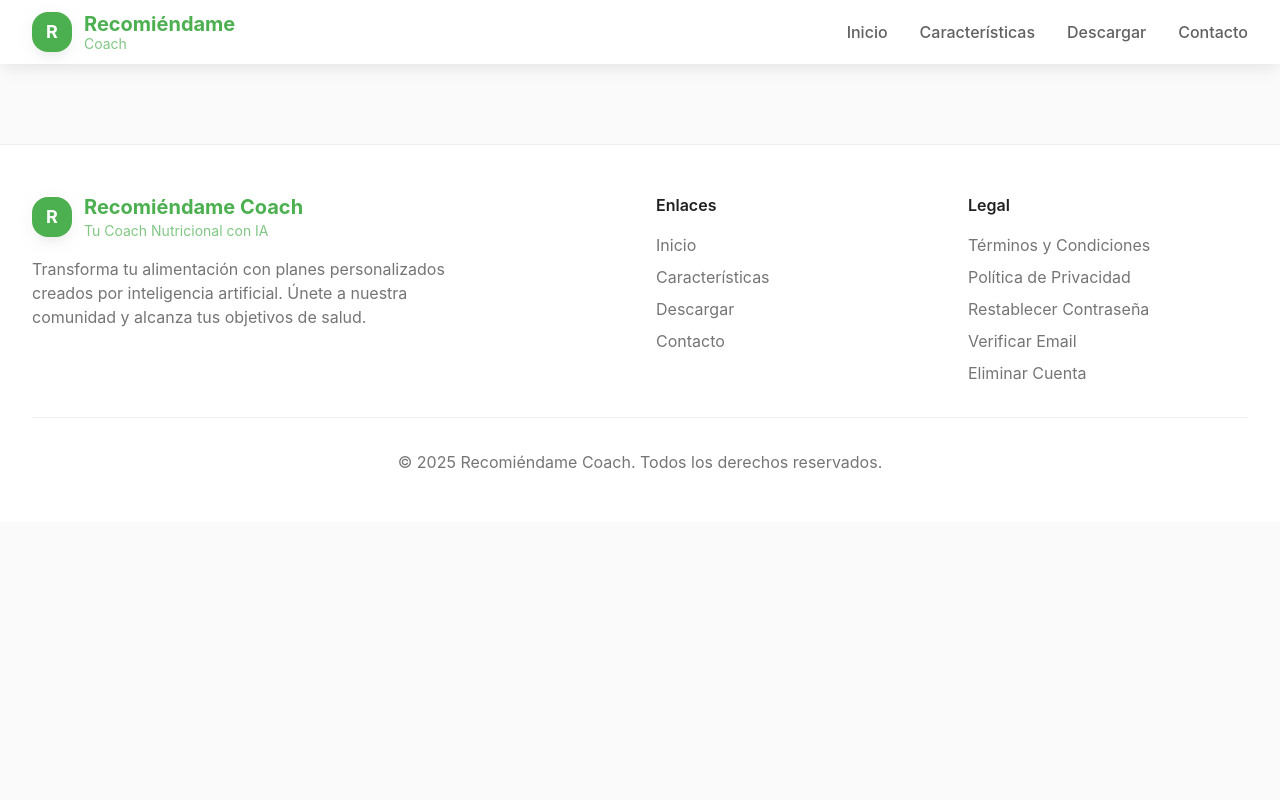
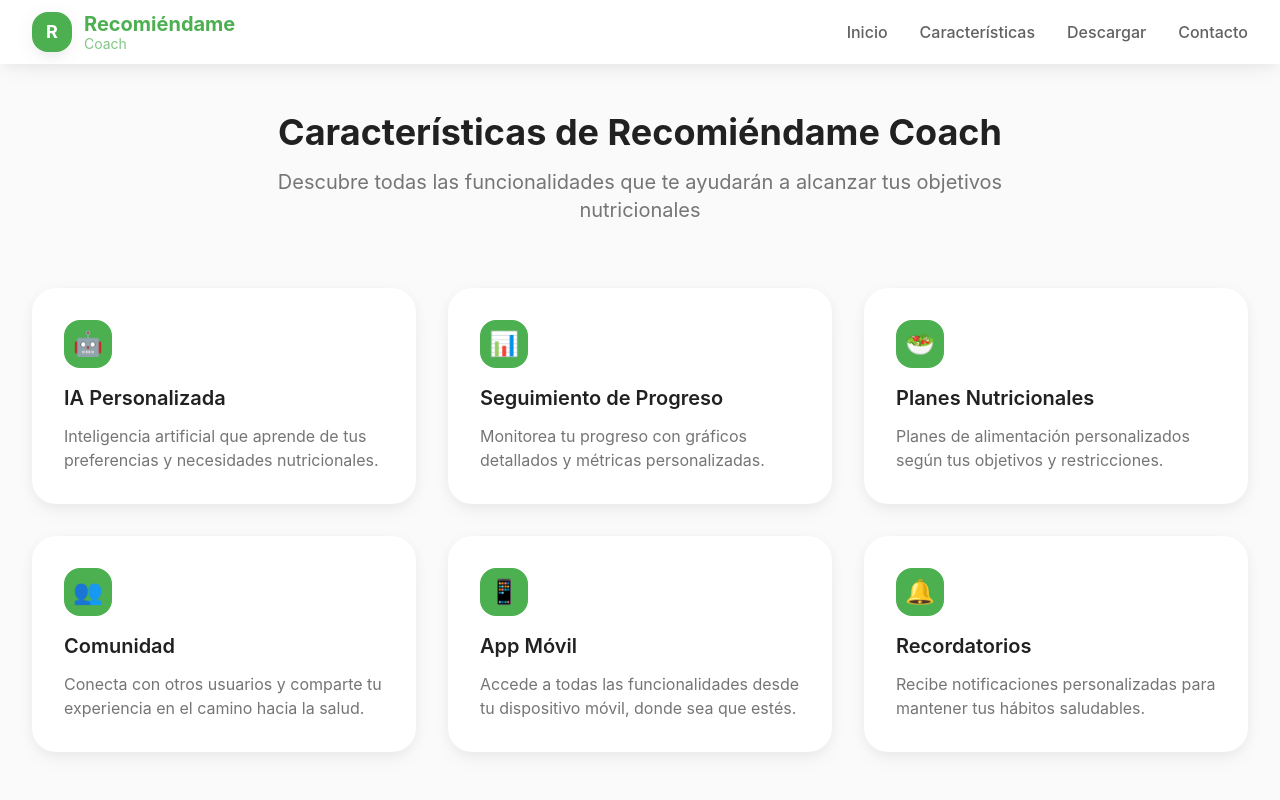
Before and after one commit to koki198977/recomiendame-pelis, a Nuxt app: page /features in a window 1280 px wide. Shown: the top 800 px of the page. Built offline with nearby package versions, Linux system fonts and the light colour scheme.

Commit message:
fix prerender

```diff
--- a/nuxt.config.ts
+++ b/nuxt.config.ts
@@ -7,7 +7,8 @@ export default defineNuxtConfig({
   css: ['~/assets/css/main.css'],
   nitro: {
     prerender: {
-      routes: ['/sitemap.xml']
+      failOnError: false,
+      crawlLinks: true
     }
   },
   app: {
--- /dev/null
+++ b/pages/features.vue
@@ -0,0 +1,100 @@
+<template>
+  <div class="min-h-screen bg-gray-50 py-12">
+    <div class="max-w-7xl mx-auto px-4 sm:px-6 lg:px-8">
+      <!-- Header -->
+      <div class="text-center mb-16">
+        <h1 class="text-4xl font-bold text-gray-900 mb-4">
+          Características de Recomiéndame Coach
+        </h1>
+        <p class="text-xl text-gray-600 max-w-3xl mx-auto">
+          Descubre todas las funcionalidades que te ayudarán a alcanzar tus objetivos nutricionales
+        </p>
+      </div>
+
+      <!-- Features Grid -->
+      <div class="grid md:grid-cols-2 lg:grid-cols-3 gap-8 mb-16">
+        <div class="bg-white rounded-2xl p-8 shadow-soft">
+          <div class="w-12 h-12 bg-primary-500 rounded-xl flex items-center justify-center mb-4">
+            <span class="text-white text-2xl">🤖</span>
+          </div>
+          <h3 class="text-xl font-semibold text-gray-900 mb-3">IA Personalizada</h3>
+          <p class="text-gray-600">
+            Inteligencia artificial que aprende de tus preferencias y necesidades nutricionales.
+          </p>
+        </div>
+
+        <div class="bg-white rounded-2xl p-8 shadow-soft">
+          <div class="w-12 h-12 bg-primary-500 rounded-xl flex items-center justify-center mb-4">
+            <span class="text-white text-2xl">📊</span>
+          </div>
+          <h3 class="text-xl font-semibold text-gray-900 mb-3">Seguimiento de Progreso</h3>
+          <p class="text-gray-600">
+            Monitorea tu progreso con gráficos detallados y métricas personalizadas.
+          </p>
+        </div>
+
+        <div class="bg-white rounded-2xl p-8 shadow-soft">
+          <div class="w-12 h-12 bg-primary-500 rounded-xl flex items-center justify-center mb-4">
+            <span class="text-white text-2xl">🥗</span>
+          </div>
+          <h3 class="text-xl font-semibold text-gray-900 mb-3">Planes Nutricionales</h3>
+          <p class="text-gray-600">
+            Planes de alimentación personalizados según tus objetivos y restricciones.
+          </p>
+        </div>
+
+        <div class="bg-white rounded-2xl p-8 shadow-soft">
+          <div class="w-12 h-12 bg-primary-500 rounded-xl flex items-center justify-center mb-4">
+            <span class="text-white text-2xl">👥</span>
+          </div>
+          <h3 class="text-xl font-semibold text-gray-900 mb-3">Comunidad</h3>
+          <p class="text-gray-600">
+            Conecta con otros usuarios y comparte tu experiencia en el camino hacia la salud.
+          </p>
+        </div>
+
+        <div class="bg-white rounded-2xl p-8 shadow-soft">
+          <div class="w-12 h-12 bg-primary-500 rounded-xl flex items-center justify-center mb-4">
+            <span class="text-white text-2xl">📱</span>
+          </div>
+          <h3 class="text-xl font-semibold text-gray-900 mb-3">App Móvil</h3>
+          <p class="text-gray-600">
+            Accede a todas las funcionalidades desde tu dispositivo móvil, donde sea que estés.
+          </p>
+        </div>
+
+        <div class="bg-white rounded-2xl p-8 shadow-soft">
+          <div class="w-12 h-12 bg-primary-500 rounded-xl flex items-center justify-center mb-4">
+            <span class="text-white text-2xl">🔔</span>
+          </div>
+          <h3 class="text-xl font-semibold text-gray-900 mb-3">Recordatorios</h3>
+          <p class="text-gray-600">
+            Recibe notificaciones personalizadas para mantener tus hábitos saludables.
+          </p>
+        </div>
+      </div>
+
+      <!-- CTA Section -->
+      <div class="text-center">
+        <h2 class="text-3xl font-bold text-gray-900 mb-4">
+          ¿Listo para comenzar?
+        </h2>
+        <p class="text-xl text-gray-600 mb-8">
+          Descarga Recomiéndame Coach y comienza tu transformación hoy
+        </p>
+        <NuxtLink to="/download" class="btn-primary text-lg px-8 py-4">
+          📱 Descargar Ahora
+        </NuxtLink>
+      </div>
+    </div>
+  </div>
+</template>
+
+<script setup>
+useHead({
+  title: 'Características - Recomiéndame Coach',
+  meta: [
+    { name: 'description', content: 'Descubre todas las características y funcionalidades de Recomiéndame Coach. IA personalizada, seguimiento de progreso, planes nutricionales y más.' }
+  ]
+})
+</script>
--- /dev/null
+++ b/pages/login.vue
@@ -0,0 +1,47 @@
+<template>
+  <div class="min-h-screen flex items-center justify-center py-12 px-4 sm:px-6 lg:px-8">
+    <div class="max-w-md w-full space-y-8">
+      <div class="bg-white rounded-3xl shadow-soft p-8">
+        <!-- Header -->
+        <div class="text-center mb-8">
+          <div class="w-16 h-16 bg-primary-500 rounded-2xl flex items-center justify-center mx-auto mb-4 shadow-medium">
+            <span class="text-white text-2xl">🔐</span>
+          </div>
+          <h2 class="text-3xl font-bold text-gray-900">Iniciar Sesión</h2>
+          <p class="mt-2 text-gray-600">
+            Accede a tu cuenta de Recomiéndame Coach
+          </p>
+        </div>
+
+        <!-- Download App Message -->
+        <div class="text-center">
+          <p class="text-gray-600 mb-6">
+            Para iniciar sesión, descarga la aplicación móvil
+          </p>
+
+          <NuxtLink to="/download" class="btn-primary inline-block">
+            📱 Descargar App
+          </NuxtLink>
+        </div>
+
+        <!-- Back to Home -->
+        <div class="mt-8 text-center">
+          <p class="text-gray-600">
+            <NuxtLink to="/" class="text-primary-500 hover:text-primary-600 font-medium">
+              ← Volver al inicio
+            </NuxtLink>
+          </p>
+        </div>
+      </div>
+    </div>
+  </div>
+</template>
+
+<script setup>
+useHead({
+  title: 'Iniciar Sesión - Recomiéndame Coach',
+  meta: [
+    { name: 'description', content: 'Inicia sesión en Recomiéndame Coach. Descarga la aplicación móvil para acceder a tu cuenta.' }
+  ]
+})
+</script>
```
